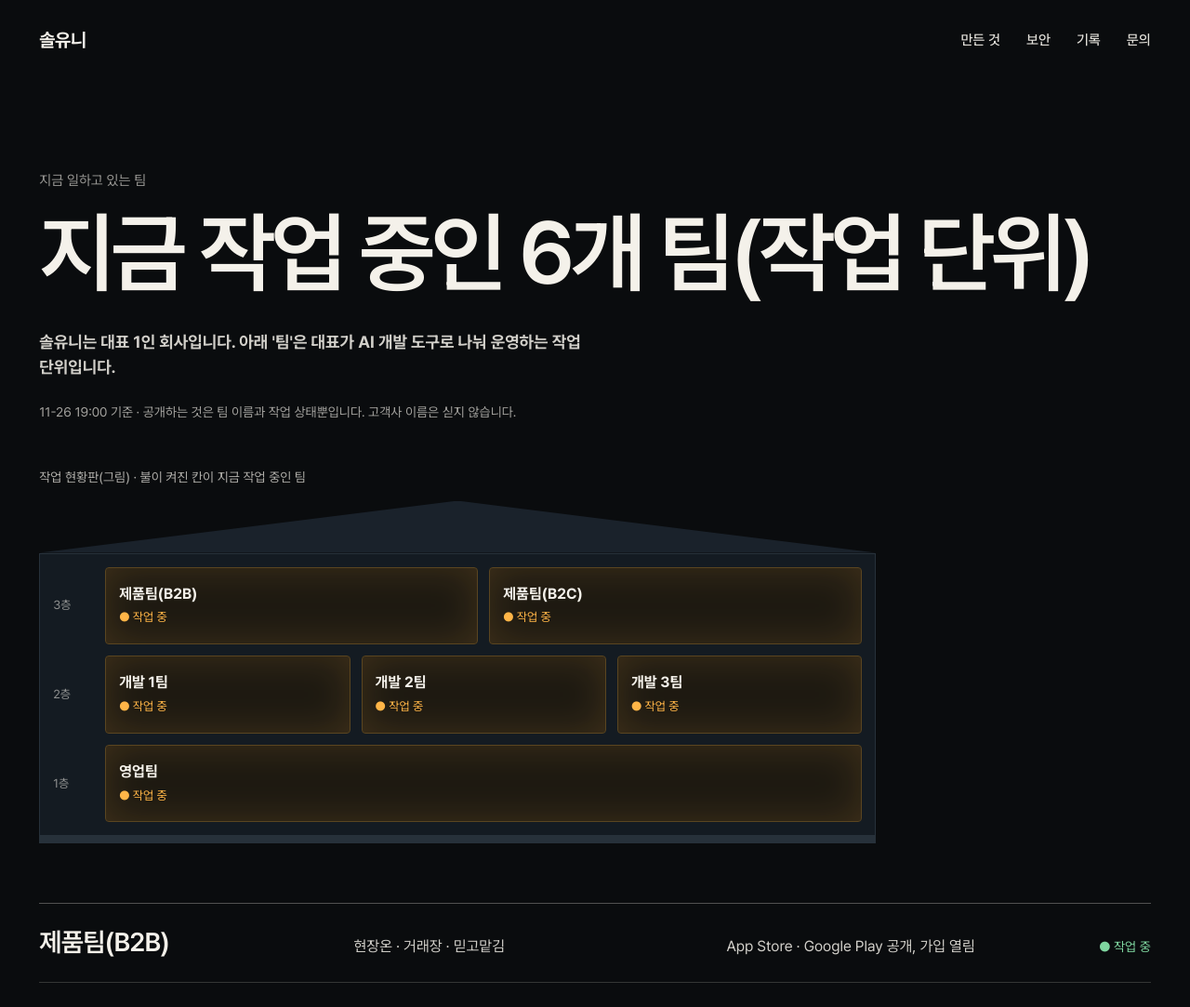
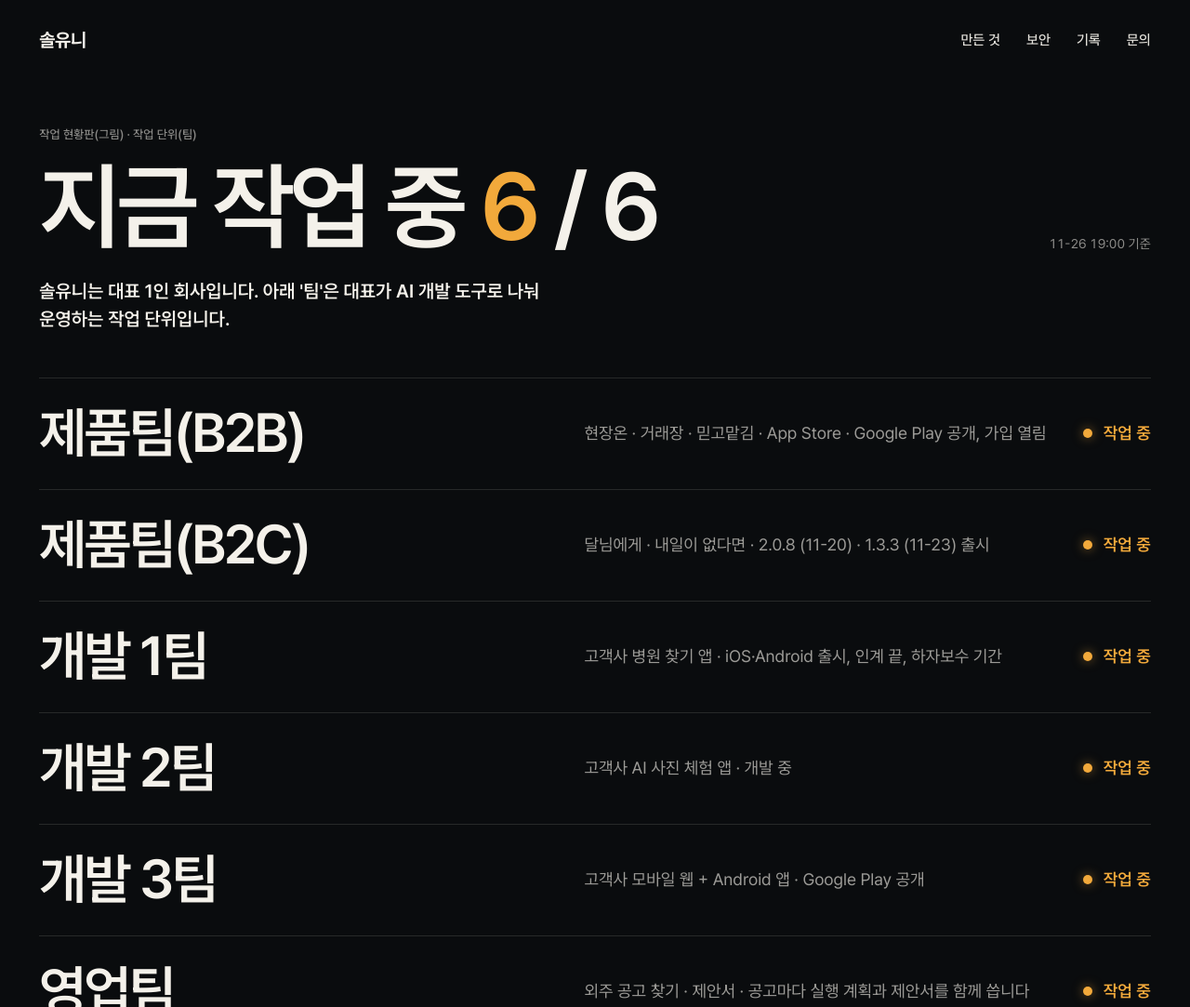
Before and after one commit to solve-for-x-labs/soluni-site, a plain HTML site: page team/index.html in a window 1280 px wide. Shown: the top 1083 px of the page at 93% size. Drawn offline with Linux system fonts and the light colour scheme.

Commit message:
작업 현황판 새 디자인(큰 글자 명단, 호박색 하나) — 11-26

```diff
--- a/site.css
+++ b/site.css
@@ -163,3 +163,44 @@ dl.state dd{margin:0}
 .entries article{grid-template-columns:minmax(0,1fr);gap:10px}
 .bld .lv{flex-basis:30px}.bld .rm{padding:10px 8px}.bld .rm b{font-size:13px}
 }
+/* 작업 현황판(11-26 새 디자인: 큰 글자 명단이 곧 현황판, 강조색 호박 하나) */
+.sb{--amber:#F2A93B}
+.sb .lab{font-size:13px;font-weight:500;opacity:.55;margin:0}
+.sb .top{display:flex;justify-content:space-between;align-items:flex-end;gap:16px;flex-wrap:wrap;margin-top:2vh}
+.sb h2.now,.sb h1.now{font-weight:600;font-size:clamp(56px,8vw,120px);line-height:1;letter-spacing:-.05em;margin:0}
+.sb .now b{color:var(--amber);font-weight:600}
+.sb .when{font-size:14px;opacity:.55;font-variant-numeric:tabular-nums}
+.sb .disc2{font-size:20px;font-weight:600;line-height:1.5;max-width:560px;margin:3vh 0 0}
+.sb ul{list-style:none;margin:6vh 0 0;padding:0;border-top:1px solid rgba(244,241,234,.12)}
+.sb li{display:grid;grid-template-columns:minmax(0,1.1fr) minmax(0,1fr) auto;align-items:center;gap:3vw;min-height:120px;border-bottom:1px solid rgba(244,241,234,.12)}
+.sb li .nm{font-size:clamp(40px,4.6vw,72px);font-weight:600;letter-spacing:-.045em;line-height:1.05}
+.sb li .do{font-size:18px;opacity:.62;line-height:1.45}
+.sb li .st{display:flex;align-items:center;gap:12px;font-size:18px;font-weight:600;white-space:nowrap}
+.sb .dot{width:10px;height:10px;border-radius:50%;display:inline-block}
+.sb li.on .st{color:var(--amber)}
+.sb li.on .dot{background:var(--amber);box-shadow:0 0 12px rgba(242,169,59,.55)}
+.sb li.off .nm{opacity:.38}.sb li.off .do{opacity:.3}.sb li.off .st{color:#8A8F96}
+.sb li.off .dot{border:1.5px solid #8A8F96;width:8px;height:8px}
+.sb li.on .dot{animation:lit .4s ease-out both}
+.sb li:nth-child(2) .dot{animation-delay:.12s}.sb li:nth-child(3) .dot{animation-delay:.24s}.sb li:nth-child(4) .dot{animation-delay:.36s}.sb li:nth-child(5) .dot{animation-delay:.48s}.sb li:nth-child(6) .dot{animation-delay:.6s}
+@keyframes lit{from{opacity:0;box-shadow:none}to{opacity:1}}
+/* 홈 작은 판 */
+.sbs{margin-top:8vh;--amber:#F2A93B}
+.sbs .lab{font-size:13px;opacity:.55;margin:0 0 2vh}
+.sbs .now{font-weight:600;font-size:clamp(48px,6.7vw,96px);line-height:1;letter-spacing:-.05em;margin:0}
+.sbs .now b{color:var(--amber);font-weight:600}
+.sbs .now small{font-size:15px;font-weight:500;opacity:.55;letter-spacing:0;margin-left:16px}
+.sbs .names{display:flex;flex-wrap:wrap;gap:14px 36px;margin-top:4vh;font-size:22px;font-weight:600}
+.sbs .names span{display:inline-flex;align-items:center;gap:10px}
+.sbs .names i{width:8px;height:8px;border-radius:50%;background:var(--amber);box-shadow:0 0 10px rgba(242,169,59,.5)}
+.sbs .names span.off{opacity:.38}.sbs .names span.off i{background:none;border:1.5px solid #8A8F96;box-shadow:none}
+.sbs .d{font-size:14px;opacity:.75;margin-top:3vh;max-width:40em}
+@media (prefers-reduced-motion:reduce){.sb li.on .dot{animation:none}}
+@media (max-width:700px){
+.sb h2.now,.sb h1.now{font-size:56px}.sb .disc2{font-size:16px}
+.sb li{grid-template-columns:minmax(0,1fr) auto;grid-template-areas:"nm st" "do do";min-height:0;padding:22px 0;gap:6px 12px}
+.sb li .nm{grid-area:nm;font-size:34px}.sb li .st{grid-area:st;font-size:15px}.sb li .do{grid-area:do;font-size:15px}
+.sbs .names{display:grid;grid-template-columns:repeat(2,minmax(0,1fr));gap:12px 16px;font-size:18px}
+}
+
+.sb .nw,.sbs .nw{white-space:nowrap;display:inline-block}
--- a/team/index.html
+++ b/team/index.html
@@ -21,11 +21,11 @@
 </head>
 <body>
 <div class="h"><header class="nav solid"><b><a href="/soluni-site/">솔유니</a></b><nav aria-label="주 메뉴"><a href="/soluni-site/#all">만든 것</a><a href="/soluni-site/solutions/security/">보안</a><a href="/soluni-site/labs/">기록</a><a href="https://www.solve-for-x.net/contact/">문의</a></nav></header>
-<main class="page" id="main"><p class="kick">지금 일하고 있는 팀</p><h1>지금 작업 중인 6개 팀(작업 단위)</h1>
-<p class="lead"><b>솔유니는 대표 1인 회사입니다. 아래 &#x27;팀&#x27;은 대표가 AI 개발 도구로 나눠 운영하는 작업 단위입니다.</b></p>
-<p class="small">11-26 19:00 기준 · 공개하는 것은 팀 이름과 작업 상태뿐입니다. 고객사 이름은 싣지 않습니다.</p>
-<div class="board" role="img" aria-label="작업 현황판 그림"><p class="lab">작업 현황판(그림) · 불이 켜진 칸이 지금 작업 중인 팀</p><div class="bld"><div class="roof"></div><div class="body"><div class="fl"><span class="lv">3층</span><div class="rm"><b>제품팀(B2B)</b><span>● 작업 중</span></div><div class="rm"><b>제품팀(B2C)</b><span>● 작업 중</span></div></div><div class="fl"><span class="lv">2층</span><div class="rm"><b>개발 1팀</b><span>● 작업 중</span></div><div class="rm"><b>개발 2팀</b><span>● 작업 중</span></div><div class="rm"><b>개발 3팀</b><span>● 작업 중</span></div></div><div class="fl"><span class="lv">1층</span><div class="rm"><b>영업팀</b><span>● 작업 중</span></div></div></div><div class="ground"></div></div></div>
-<div class="units"><div><b>제품팀(B2B)</b><span>현장온 · 거래장 · 믿고맡김</span><span>App Store · Google Play 공개, 가입 열림</span><i>● 작업 중</i></div><div><b>제품팀(B2C)</b><span>달님에게 · 내일이 없다면</span><span>2.0.8 (11-20) · 1.3.3 (11-23) 출시</span><i>● 작업 중</i></div><div><b>개발 1팀</b><span>고객사 병원 찾기 앱</span><span>iOS·Android 출시, 인계 끝, 하자보수 기간</span><i>● 작업 중</i></div><div><b>개발 2팀</b><span>고객사 AI 사진 체험 앱</span><span>개발 중</span><i>● 작업 중</i></div><div><b>개발 3팀</b><span>고객사 모바일 웹 + Android 앱</span><span>Google Play 공개</span><i>● 작업 중</i></div><div><b>영업팀</b><span>외주 공고 찾기 · 제안서</span><span>공고마다 실행 계획과 제안서를 함께 씁니다</span><i>● 작업 중</i></div></div>
+<main class="page sb" id="main"><p class="lab">작업 현황판(그림) · 작업 단위(팀)</p>
+<div class="top"><h1 class="now"><span class="nw">지금 작업 중</span> <span class="nw"><b>6</b> / 6</span></h1><span class="when">11-26 19:00 기준</span></div>
+<p class="disc2">솔유니는 대표 1인 회사입니다. 아래 &#x27;팀&#x27;은 대표가 AI 개발 도구로 나눠 운영하는 작업 단위입니다.</p>
+<ul aria-label="작업 단위별 상태"><li class="on"><span class="nm">제품팀(B2B)</span><span class="do">현장온 · 거래장 · 믿고맡김 · App Store · Google Play 공개, 가입 열림</span><span class="st"><i class="dot" aria-hidden="true"></i>작업 중</span></li><li class="on"><span class="nm">제품팀(B2C)</span><span class="do">달님에게 · 내일이 없다면 · 2.0.8 (11-20) · 1.3.3 (11-23) 출시</span><span class="st"><i class="dot" aria-hidden="true"></i>작업 중</span></li><li class="on"><span class="nm">개발 1팀</span><span class="do">고객사 병원 찾기 앱 · iOS·Android 출시, 인계 끝, 하자보수 기간</span><span class="st"><i class="dot" aria-hidden="true"></i>작업 중</span></li><li class="on"><span class="nm">개발 2팀</span><span class="do">고객사 AI 사진 체험 앱 · 개발 중</span><span class="st"><i class="dot" aria-hidden="true"></i>작업 중</span></li><li class="on"><span class="nm">개발 3팀</span><span class="do">고객사 모바일 웹 + Android 앱 · Google Play 공개</span><span class="st"><i class="dot" aria-hidden="true"></i>작업 중</span></li><li class="on"><span class="nm">영업팀</span><span class="do">외주 공고 찾기 · 제안서 · 공고마다 실행 계획과 제안서를 함께 씁니다</span><span class="st"><i class="dot" aria-hidden="true"></i>작업 중</span></li></ul>
+<p class="small">공개하는 것은 팀 이름과 작업 상태뿐입니다. 고객사 이름은 싣지 않습니다.</p>
 <div class="steps"><div><em>01</em><b>접수와 이메일 인증</b><span>문제를 보내면 접수 번호를 드립니다</span></div><div><em>02</em><b>문제 정리</b><span>맞는 제품 모양과 맡을 작업 단위를 정합니다</span></div><div><em>03</em><b>범위 확인</b><span>무엇을 만들고 무엇을 아직 안 만들지 정합니다. 비용·계약·시작 시점은 대표가 직접 확인합니다</span></div><div><em>04</em><b>제작과 점검</b><span>실제로 써 보고 한계도 같이 적습니다</span></div><div><em>05</em><b>전달</b><span>확인과 승인이 끝난 결과만 전달합니다</span></div></div>
 </main>
 <section class="end" id="contact"><h2>무엇이 반복되는지부터<br>알려 주세요.</h2><a class="mail" href="https://www.solve-for-x.net/contact/">상담 신청 →</a><div class="foot"><span>솔유니 · Solve for X · 회사 소개 <a href="https://www.solve-for-x.net">www.solve-for-x.net</a></span><span>사이트의 사진 일부는 생성형 AI로 만든 연출 이미지입니다.</span></div></section>
```
Also changed, not shown: index.html (+1 -0 lines), fonts/pretendard.woff2.
